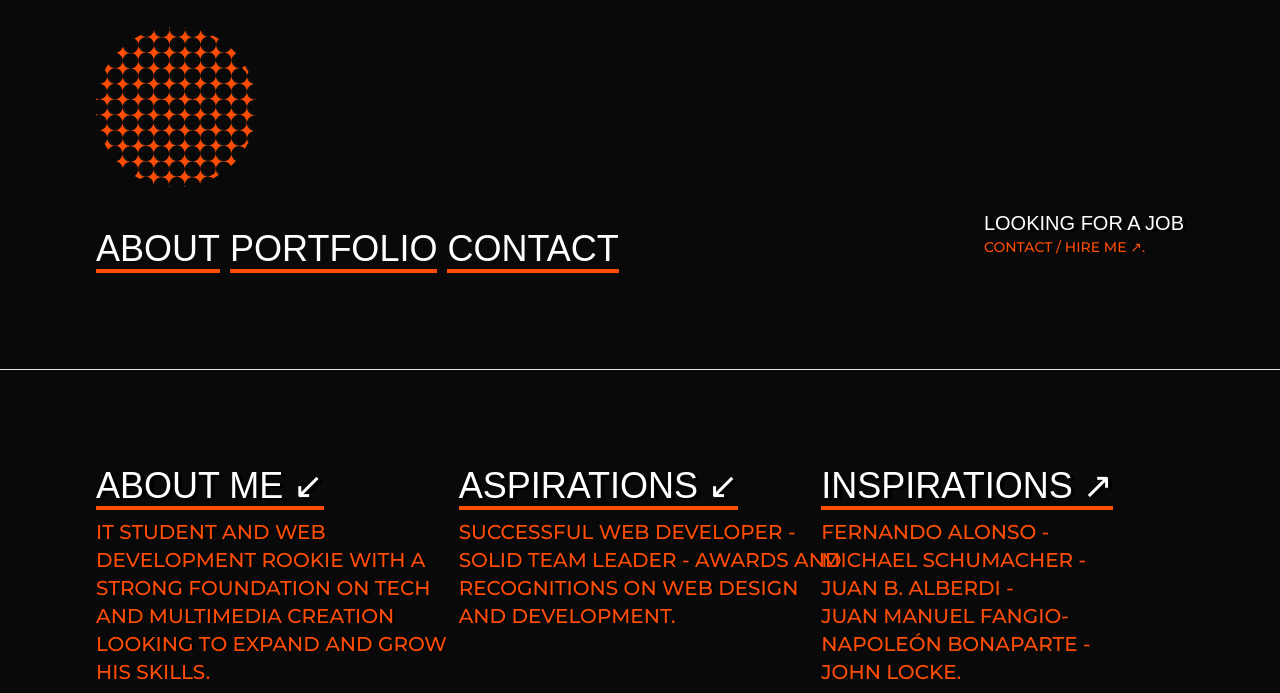
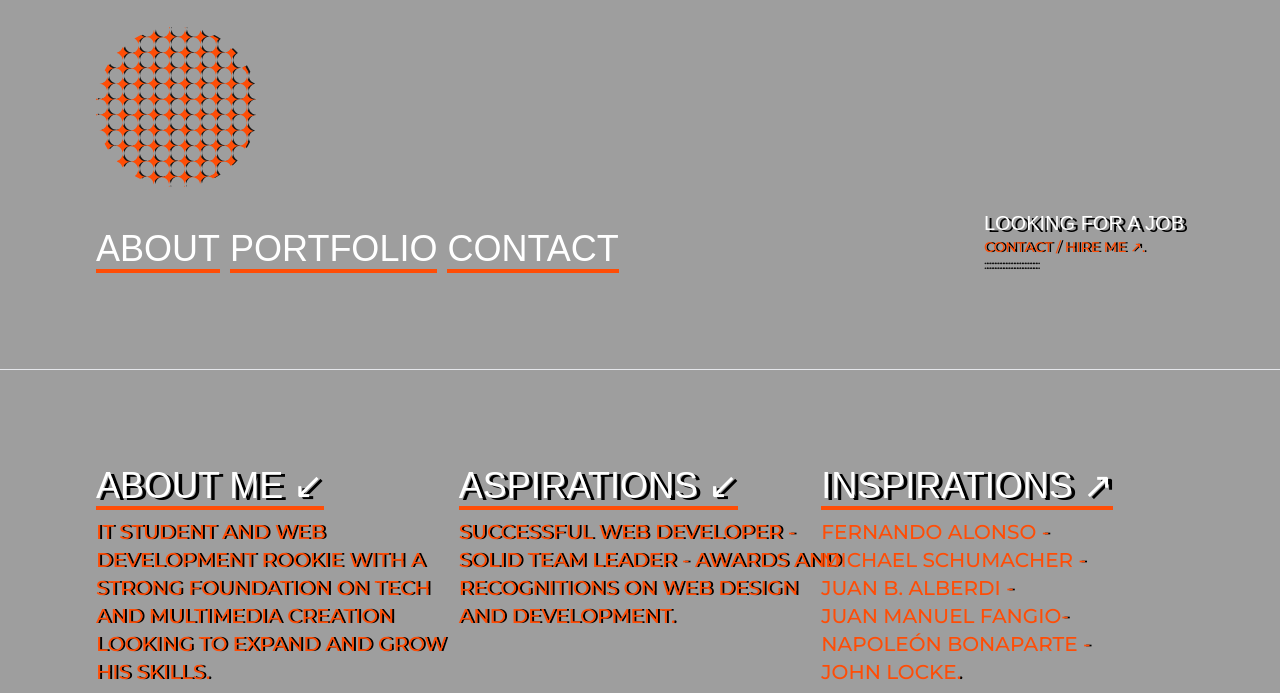
Before and after one commit to Lucas-zar/Portfolio, a website: page index.html in a window 1280 px wide. Shown: the part 431-1124 px from the top of the page. Drawn offline with Linux system fonts and the light colour scheme; the site is published under a folder, as on GitHub Pages, so addresses that start at the root find nothing; a web font is replaced by a local one.

Commit message:
meta preview 2 + bg

```diff
--- a/index.html
+++ b/index.html
@@ -3,9 +3,10 @@
 <head>
     <meta charset="UTF-8">
     <meta name="viewport" content="width=device-width, initial-scale=1.0">
-    <meta name="title" property="og:title" content="Digital Portfolio - Lucas Zarate">
-    <meta name="image" property="og:image" content="assets/preview.png">
-    <meta name="description" property="og:description" content="↗ About Portfolio projects and contact links ↗">
+
+    <meta property="og:image" content="assets/preview.png">
+    <meta property="og:description" content="↗ About Me / Portfolio Projects / Contact links ↗">
+
     <title>LUCAS ZARATE PORTFOLIO</title>
     <link rel="shortcut icon" href="assets/disc.svg" type="image/x-icon">
     <link rel="stylesheet" href="public/style.css">
@@ -14,7 +15,7 @@
     <link rel="preconnect" href="https://fonts.gstatic.com" crossorigin>
     <link href="https://fonts.googleapis.com/css2?family=Montserrat:wght@500&display=swap" rel="stylesheet">
 </head>
-<body class="darkbg">
+<body class="darkbg" style="background-image: url(assets/paper-texture.png); background-size: cover;">
 <section>
     <article>
         <div class="flex flex-col justify-between h-screen p-24">
--- a/src/input.css
+++ b/src/input.css
@@ -45,8 +45,6 @@
 
 .darkbg{
     background-color: #090909;
-    background-image: url(/assets/paper-texture.png);
-    background-size: cover;
 }
 
 .greybg{
```
Also changed, not shown: public/style.css.
